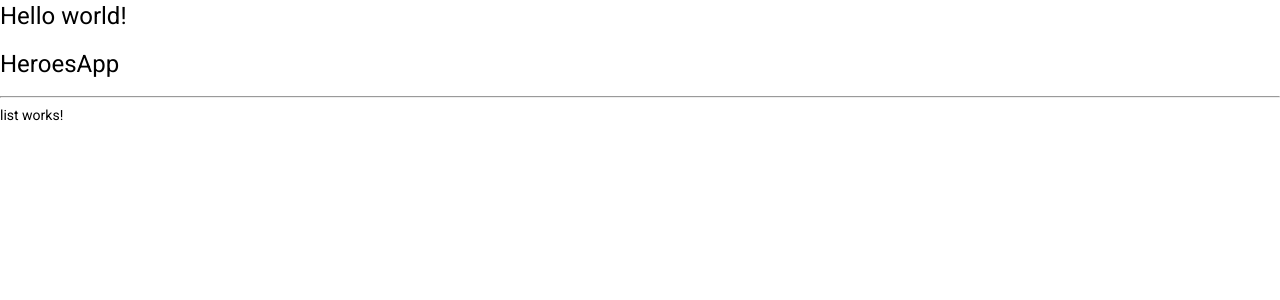
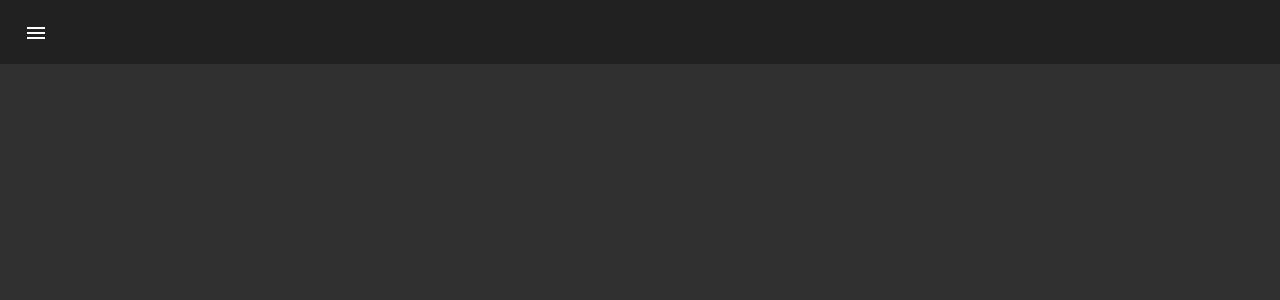
Before and after one commit to fcogallegos/heroesApp, an Angular app: page /heroes/list in a window 1280 px wide. Shown: the top 300 px of the page. Built offline with nearby package versions, Linux system fonts and the light colour scheme.

Commit message:
sidenav, toolbar and icons material

```diff
--- a/package.json
+++ b/package.json
@@ -15,6 +15,7 @@
     "@angular/common": "~12.2.0",
     "@angular/compiler": "~12.2.0",
     "@angular/core": "~12.2.0",
+    "@angular/flex-layout": "^13.0.0-beta.36",
     "@angular/forms": "~12.2.0",
     "@angular/material": "^12.2.13",
     "@angular/platform-browser": "~12.2.0",
--- a/src/app/app.component.html
+++ b/src/app/app.component.html
@@ -1,3 +1,3 @@
-<h1>Hello world!</h1>
+
 
 <router-outlet></router-outlet>
--- a/src/app/heroes/heroes.module.ts
+++ b/src/app/heroes/heroes.module.ts
@@ -2,12 +2,15 @@
 import { CommonModule } from '@angular/common';
 
 import { HeroesRoutingModule } from './heroes-routing.module';
+import { FlexLayoutModule } from '@angular/flex-layout';
+import { MaterialModule } from '../material/material.module';
 
 import { AddComponent } from './pages/add/add.component';
 import { SearchComponent } from './pages/search/search.component';
 import { HeroeComponent } from './pages/heroe/heroe.component';
 import { HomeComponent } from './pages/home/home.component';
 import { ListComponent } from './pages/list/list.component';
+
 
 
 
@@ -22,6 +25,8 @@
   ],
   imports: [
     CommonModule,
+    FlexLayoutModule,
+    MaterialModule,
     HeroesRoutingModule
   ]
 })
--- a/src/app/heroes/pages/home/home.component.html
+++ b/src/app/heroes/pages/home/home.component.html
@@ -1,5 +1,14 @@
-<h1>HeroesApp</h1>
-<hr>
 
 
-<router-outlet></router-outlet>
+<mat-drawer-container fullscreen>
+    <mat-sidenav #sidenav>
+        <h1>Sidenav</h1>
+    </mat-sidenav>
+
+    <mat-toolbar>
+        <button mat-icon-button (click)="sidenav.toggle()" >
+            <mat-icon>menu</mat-icon>
+        </button>
+    </mat-toolbar>
+
+</mat-drawer-container>
```
Also changed, not shown: src/app/material/material.module.ts (+10 -4 lines), 1 other file (tests, documents, lock files or other folders).
